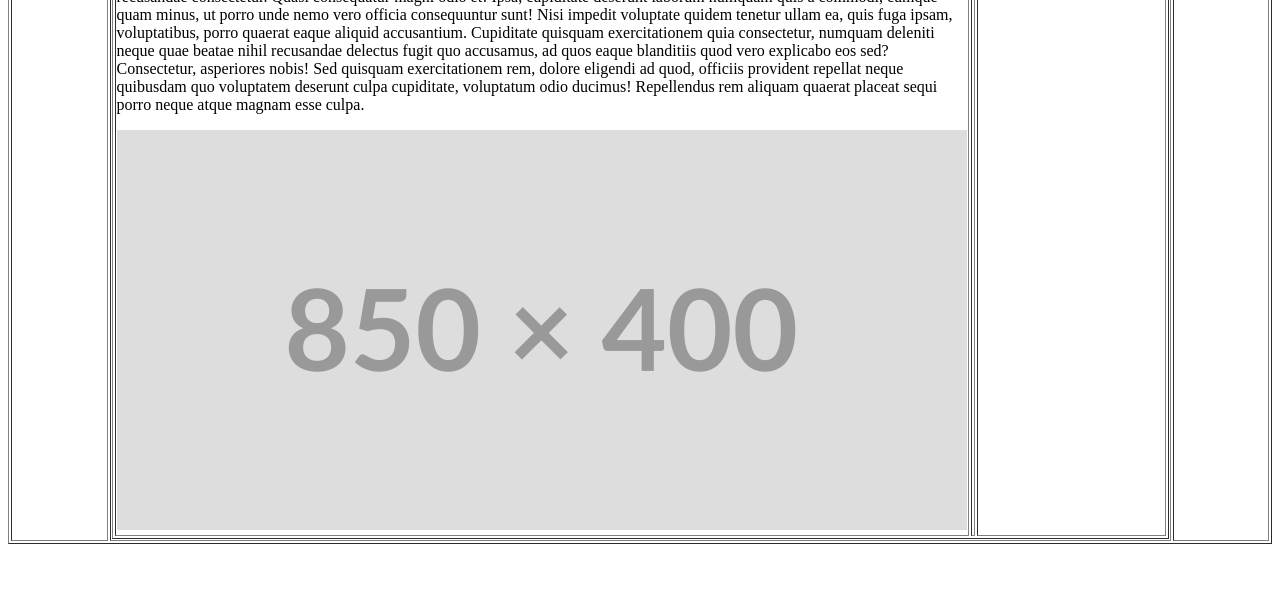
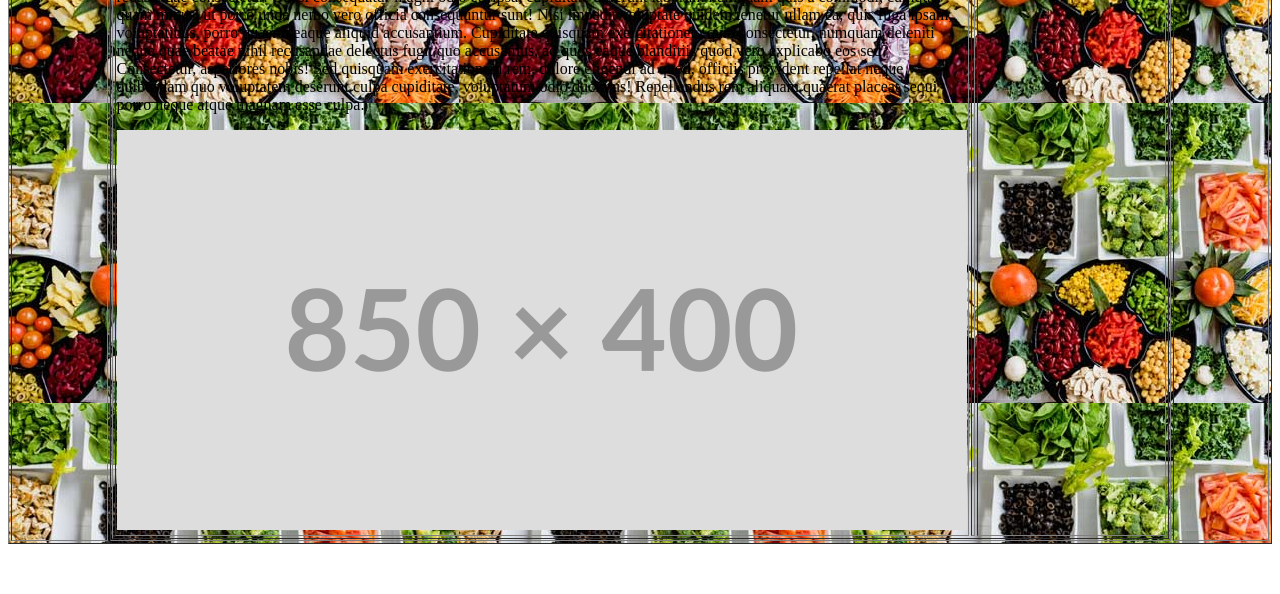
Before and after one commit to b3no1t/picture, a plain HTML site: page exercice-01.html in a window 1280 px wide. Shown: the part 206-800 px from the top of the page. Drawn offline with Linux system fonts and the light colour scheme.

Commit message:
mise a jour

```diff
--- a/exercice-01.html
+++ b/exercice-01.html
@@ -15,7 +15,11 @@
     <title>Exercice 01</title>
   </head>
   <body>
-    <table width="100%" border="1">
+    <table
+      width="100%"
+      border="1"
+      style="background-image: url(./imgs/img_food.jpg)"
+    >
       <tr>
         <td width="10%">
           <!-- use to make a margin left-->
```
